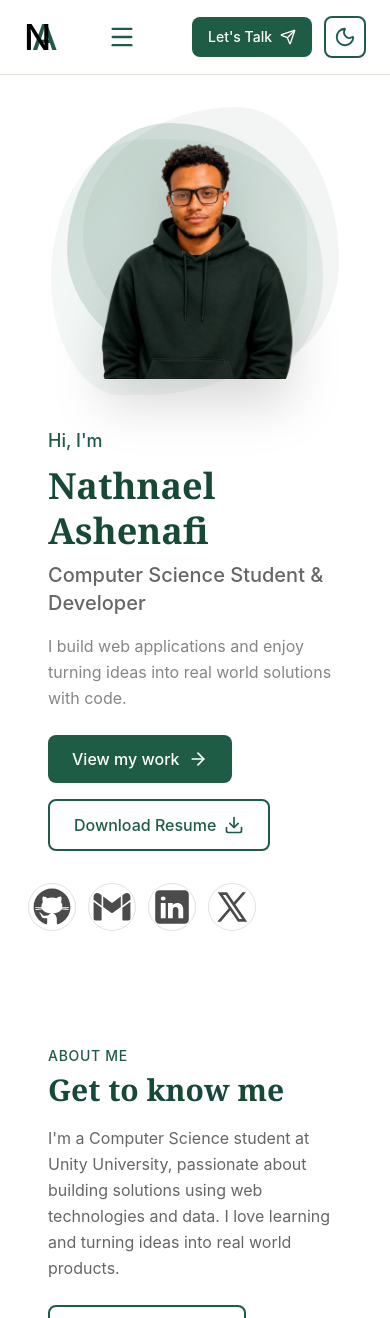
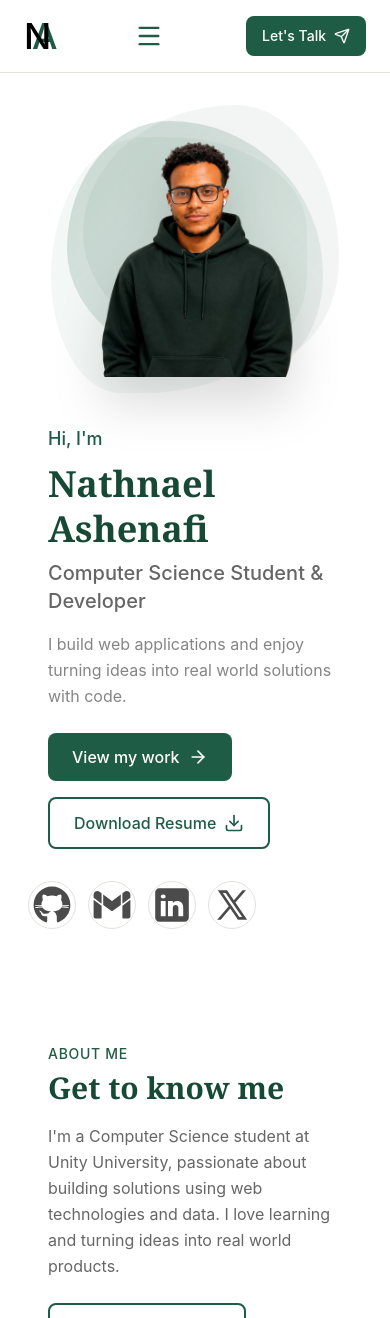
Before and after one commit to nathnaelashenafi/Portfolio, a React (Vite) app: page / in a window 390 px wide. Shown: the top 1318 px of the page. Built offline with nearby package versions, Linux system fonts and the light colour scheme.

Commit message:
Fixed and add some functionality

```diff
--- a/src/components/Button.jsx
+++ b/src/components/Button.jsx
@@ -1,8 +1,9 @@
-import { Send, Moon } from "lucide-react";
+import { Send } from "lucide-react";
 
 export function Button() {
   return (
     <div className="flex items-center gap-3">
+      <a href="#contact">
         <button className="flex items-center gap-2 bg-primary text-white text-sm sm:text-base font-medium px-4 sm:px-5 py-2.5 rounded-lg hover:bg-primary-dark hover:scale-105 hover:shadow-md transition-all duration-300">
           Let's Talk
           <Send
@@ -10,9 +11,7 @@ export function Button() {
             className="group-hover:translate-x-0.5 transition-transform"
           />
         </button>
-      <button className="p-2 text-primary hover:text-primary-dark hover:rotate-12 transition-all duration-300 border-2 border-primary rounded-lg hover:bg-primary/5">
-        <Moon size={22} />
-      </button>
+      </a>
     </div>
   );
 }
--- a/src/sections/Certificates.jsx
+++ b/src/sections/Certificates.jsx
@@ -15,7 +15,10 @@ export function Certificates() {
   ];
 
   return (
-    <section className="px-6 md:px-12 lg:px-20 py-16 md:py-24 bg-background">
+    <section
+      id="certificates"
+      className="px-6 md:px-12 lg:px-20 py-16 md:py-24 bg-background"
+    >
       <div className="max-w-7xl mx-auto">
         <span className="text-primary text-sm sm:text-base font-medium tracking-wider uppercase">
           Certificates
--- a/src/sections/Hero.jsx
+++ b/src/sections/Hero.jsx
@@ -32,13 +32,17 @@ export function Hero() {
               />
             </button>
 
-            <button className="group flex items-center gap-2 border-2 border-primary text-primary text-base sm:text-lg font-medium px-6 py-3 rounded-lg hover:bg-primary hover:text-white transition-all duration-300 hover:scale-105 hover:shadow-lg">
+            <a
+              href="/resume.pdf"
+              download="Nathnael-Ashenafi-Resume"
+              className="group flex items-center gap-2 border-2 border-primary text-primary text-base sm:text-lg font-medium px-6 py-3 rounded-lg hover:bg-primary hover:text-white transition-all duration-300 hover:scale-105 hover:shadow-lg"
+            >
               Download Resume
               <Download
                 className="group-hover:-translate-y-0.5 transition-transform duration-300"
                 size={20}
               />
-            </button>
+            </a>
           </div>
           <div className="flex items-center gap-4 mt-8 -ml-5 sm:ml-0">
             <span className="text-primary-dark text-lg font-medium hidden sm:block">
```
Also changed, not shown: 1 other file (tests, documents, lock files or other folders). Lines whose indentation alone changed are shown as unchanged.
